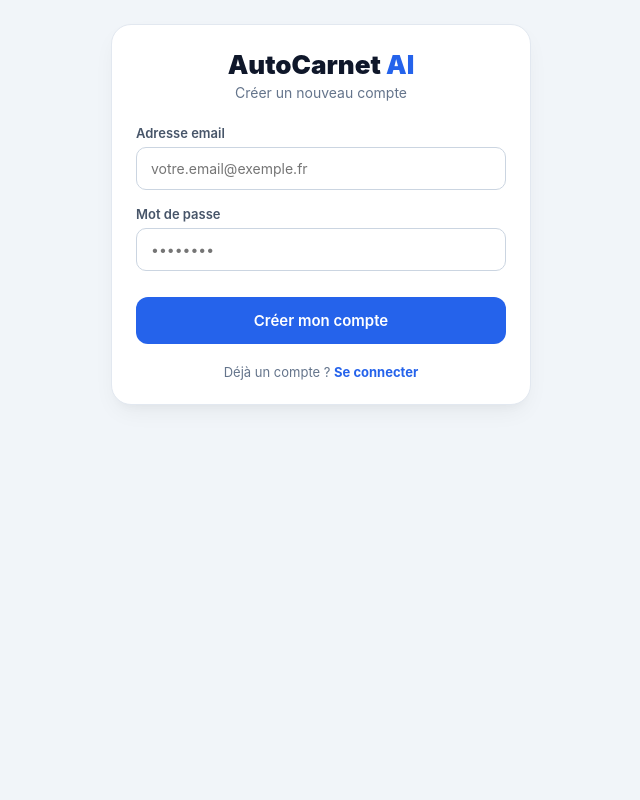
After one commit to Evilo-56/carnet-entretien-ia, a Python web app: template templates/register.html in a window 1280 px wide. The commit adds this page. Shown: the whole page, without its empty margins (319-959 px from the left). Run offline with Jinja, Linux system fonts and the light colour scheme; the template is opened without the code that fills it, so the values that code supplies are empty.

Commit message:
feat: ajout de l'inscription utilisateur et route register

```diff
--- /dev/null
+++ b/templates/register.html
@@ -0,0 +1,40 @@
+<!DOCTYPE html>
+<html lang="fr">
+<head>
+  <meta charset="UTF-8">
+  <meta name="viewport" content="width=device-width, initial-scale=1.0">
+  <title>AutoCarnet AI - Inscription</title>
+  <link rel="stylesheet" href="../public/css/style.css">
+</head>
+<body class="mobile-container">
+  <main class="app-card">
+    <header class="login-header">
+      <h1 class="app-brand">AutoCarnet <span class="brand-ai">AI</span></h1>
+      <p class="login-subtitle">Créer un nouveau compte</p>
+    </header>
+
+    <form class="maintenance-form" id="registerForm">
+      <div class="form-field">
+        <label for="regEmail">Adresse email</label>
+        <input type="email" id="regEmail" placeholder="votre.email@exemple.fr" required>
+      </div>
+
+      <div class="form-field">
+        <label for="regPassword">Mot de passe</label>
+        <input type="password" id="regPassword" placeholder="••••••••" required minlength="4">
+      </div>
+
+      <div id="registerError" style="display: none; color: #ef4444; font-size: 13px; text-align: center; font-weight: 600;"></div>
+
+      <button type="submit" class="btn btn-primary btn-submit">Créer mon compte</button>
+    </form>
+
+    <p style="text-align: center; margin-top: 20px; font-size: 13px; color: #64748b;">
+      Déjà un compte ?
+      <a href="login.html" style="color: #2563eb; font-weight: 700; text-decoration: none;">Se connecter</a>
+    </p>
+  </main>
+
+  <script src="../public/js/app.js"></script>
+</body>
+</html>
```
Also changed, not shown: api/main.py (+56 -28 lines), templates/login.html (+10 -5 lines), carnet_entretien.db, public/js/app.js.
